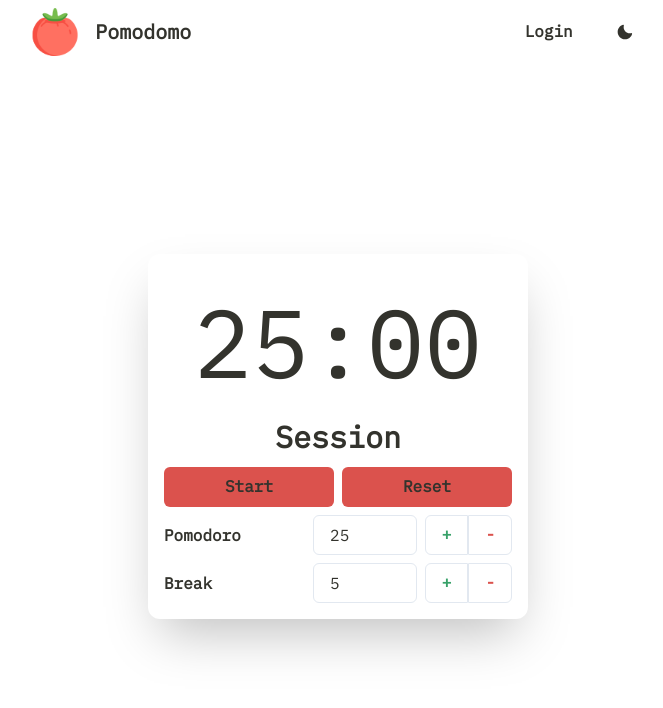
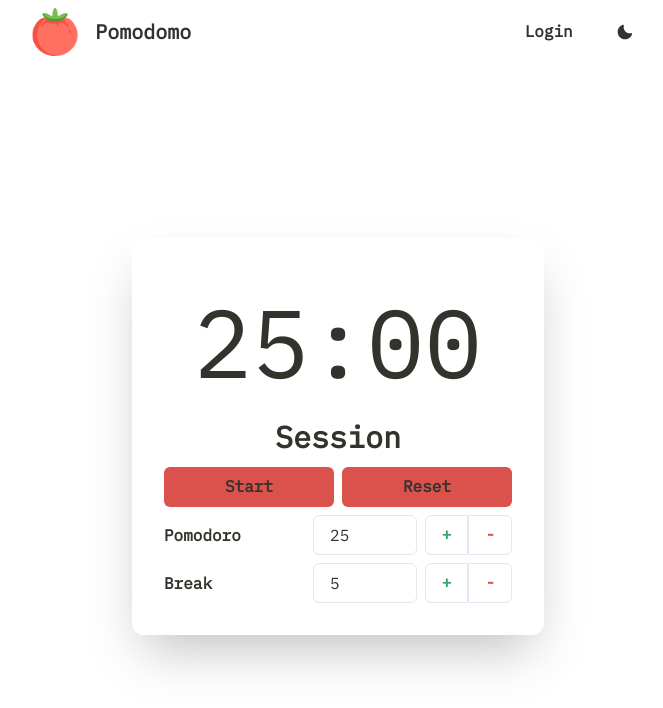
Before and after one commit to khoaHyh/pomodomo, a Next.js app: page / in a window 1280 px wide. Shown: the top 708 px of the page, without its empty margins (302-965 px from the left). Built offline with nearby package versions, Linux system fonts and the light colour scheme.

Commit message:
style change : outline buttons

```diff
--- a/components/Pomodoro.js
+++ b/components/Pomodoro.js
@@ -128,11 +128,9 @@ const Pomodoro = () => {
     <Stack
       direction="column"
       id="container-pomodoro"
-      // boxShadow="xl"
-      // border="1px"
+
       align="center"
       justify="center"
-      p={5}
       h={['md', 'md', 'lg', 'lg']}
       w={['s', 'md', 'lg', 'lg']}
       rounded="xl"
@@ -143,8 +141,8 @@ const Pomodoro = () => {
         direction="column"
         verticalAlign
         align="center"
-        boxShadow="2xl"
-        p="4"
+        boxShadow='2xl'
+        p="8"
         borderRadius="xl"
       >
         <Box>
```
